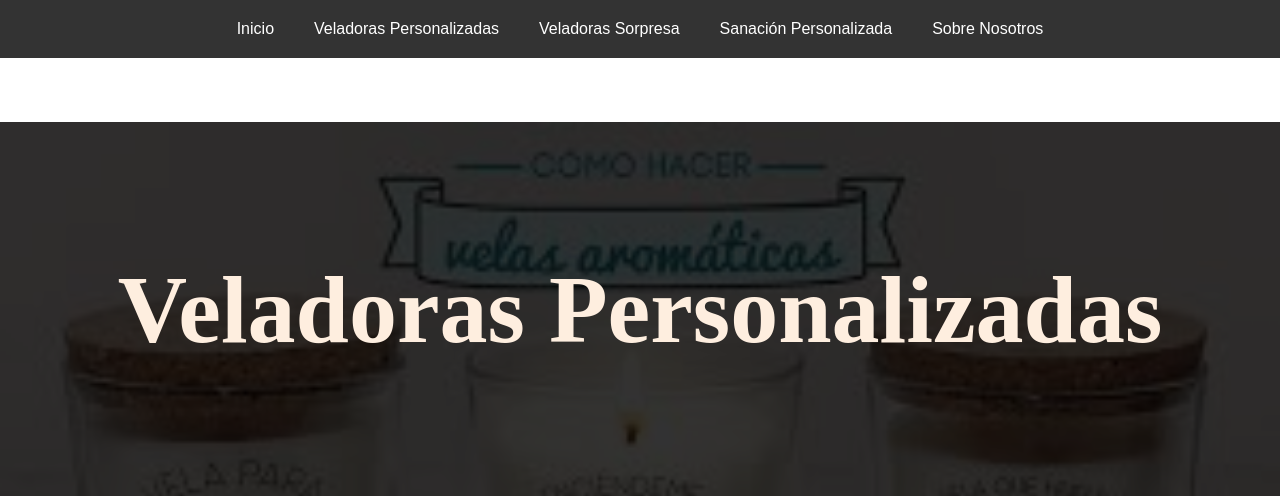
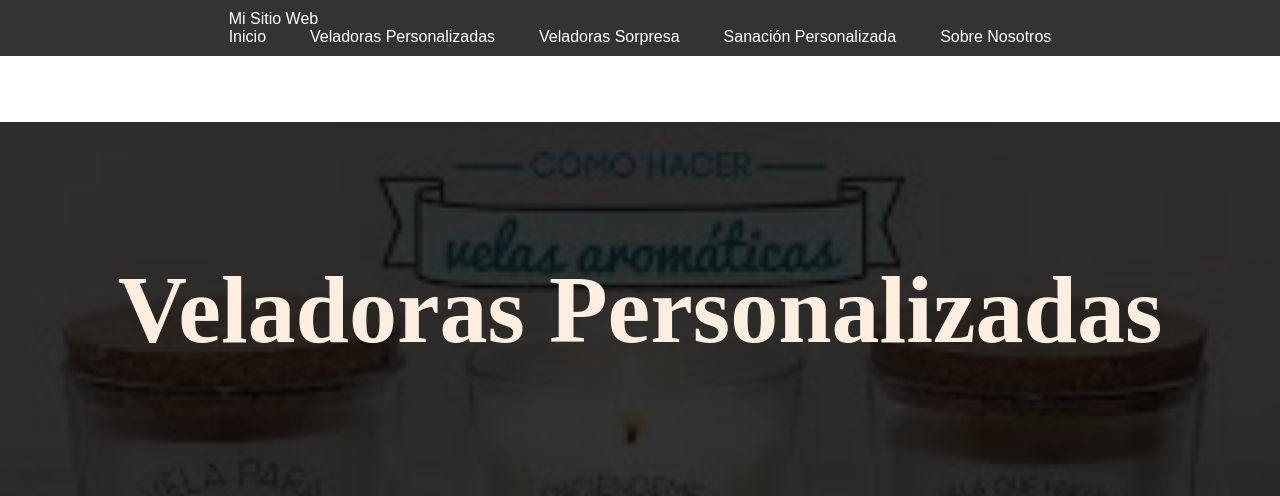
Before and after one commit to Esquivias01/Sharktank, a Flask app: page /VP in a window 1280 px wide. Shown: the top 496 px of the page. Run offline with Flask 3, Linux system fonts and the light colour scheme.

Commit message:
se agrega archivo prueba de velas

```diff
--- a/server.py
+++ b/server.py
@@ -37,4 +37,4 @@ def submit():
         return render_template('SP.html',message=message)
 
 if __name__ == '__main__':
-    app.run(debug=False)
+    app.run(debug=True)
--- a/templates/VP.html
+++ b/templates/VP.html
@@ -24,15 +24,18 @@
     <br>
 
 
-    <div class="navbar">
-        <a href="index.html">Inicio</a>
-        <a href="VP.html">Veladoras Personalizadas</a>
-        <a href="VS.html">Veladoras Sorpresa</a>
-        <a href="SP.html">Sanación Personalizada</a>
-        <a href="About us.html">Sobre Nosotros</a>
-
-
-      </div>
+    <nav class="navbar navbar-expand-lg">
+        <div class="container">
+            <a class="navbar-brand" href="{{ url_for('index') }}">Mi Sitio Web</a>
+            <div class="navbar-nav">
+                <a class="nav-link" href="{{ url_for('index') }}">Inicio</a>
+                <a class="nav-link" href="{{ url_for('VP') }}">Veladoras Personalizadas</a>
+                <a class="nav-link" href="{{ url_for('VS') }}">Veladoras Sorpresa</a>
+                <a class="nav-link" href="{{ url_for('SP') }}">Sanación Personalizada</a>
+                <a class="nav-link" href="{{ url_for('About_us') }}">Sobre Nosotros</a>
+            </div>
+        </div>
+    </nav>
 
 
       <section class="fot">
```
Also changed, not shown: templates/SP.html (line endings or trailing spaces).
